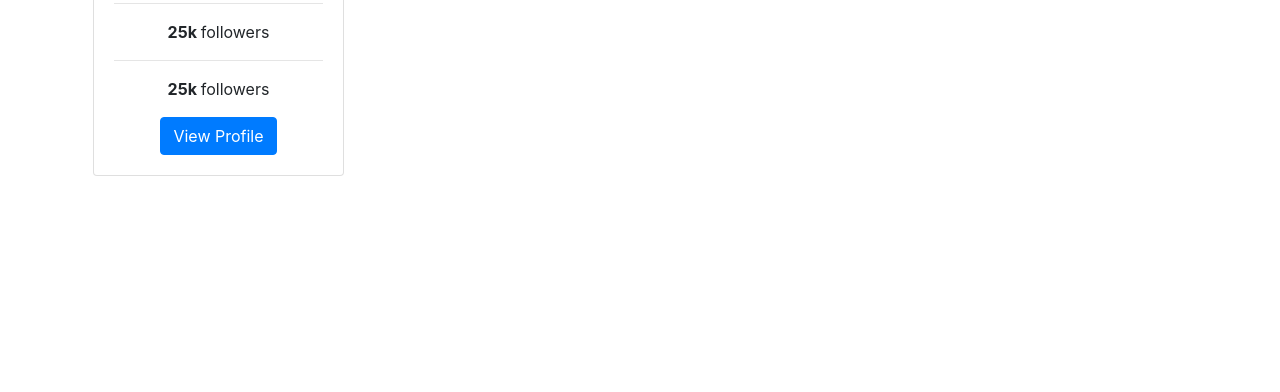
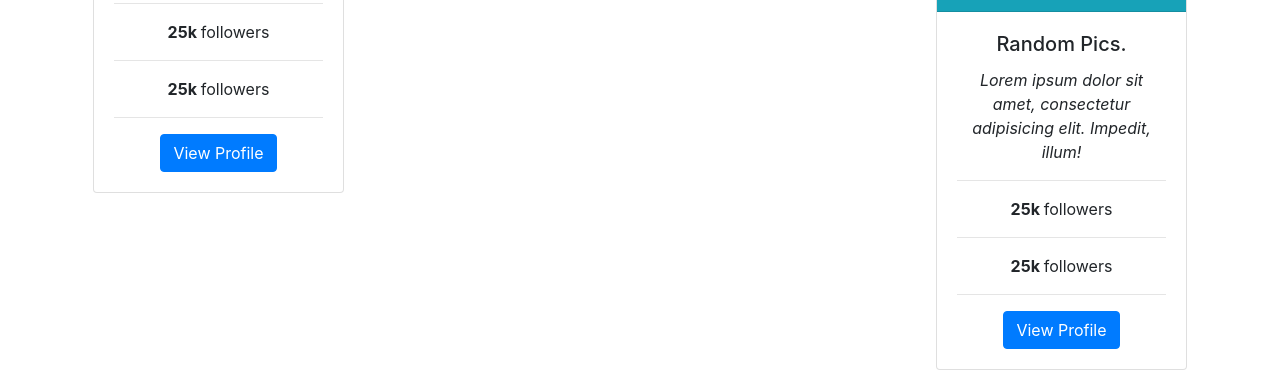
Before and after one commit to SavaN222/SocialBook, a PHP site: page /socialbook/ in a window 1280 px wide. Shown: the part 408-800 px from the top of the page. Run offline with PHP 8.4, Linux system fonts and the light colour scheme; data that the repository does not hold is empty; some libraries are stand-ins or nearby versions.

Commit message:
Code Optimization

```diff
--- a/app/config/config.php
+++ b/app/config/config.php
@@ -1,4 +1,5 @@
 <?php
+
 // DB Params
 define('DB_HOST', 'localhost');
 define('DB_USER', 'root');
--- a/app/config/helpers.php
+++ b/app/config/helpers.php
@@ -1,4 +1,5 @@
 <?php
+
 function redirect($page)
 {
     header('Location: ' . URLROOT . '/' . $page);
--- a/app/libraries/Controller.php
+++ b/app/libraries/Controller.php
@@ -1,5 +1,7 @@
 <?php
+
 namespace App\libraries;
+
 /**
  * Base controller
  * Loads the models and views
--- a/app/libraries/Core.php
+++ b/app/libraries/Core.php
@@ -1,5 +1,7 @@
 <?php
+
 namespace App\libraries;
+
 /**
  * App Core Class
  * Creates URL & loads core controller
@@ -44,7 +46,7 @@ class Core
     }
 
     /**
-     * Get url in array [controller, method , params[]];
+     * Get clean url in array [controller, method , params[]];
      * @return array
      */
     public function getUrl()
--- a/app/libraries/Database.php
+++ b/app/libraries/Database.php
@@ -1,6 +1,9 @@
 <?php
+
 namespace App\libraries;
+
 use PDO;
+
 /**
  * PDO Database Class
  * Connect to database
--- a/app/models/Page.php
+++ b/app/models/Page.php
@@ -1,5 +1,7 @@
 <?php
+
 use App\libraries\Database;
+
 class Page
 {
     private $db;
--- a/app/views/pages/index.php
+++ b/app/views/pages/index.php
@@ -11,7 +11,8 @@
                 <hr>
                 <p class="card-text"><strong>25k </strong>followers</p>
                 <hr>
-            <p class="card-text"><strong>25k </strong> followers</p>
+                <p class="card-text"><strong>25k </strong>followers</p>
+                <hr>
                 <a href="#" class="btn btn-primary">View Profile</a>
           </div>
         </div>
@@ -20,30 +21,47 @@
     <div class="col-lg-6">
         <div class="card">
             <div class="card-body border-strong">
-                    <div class="row align-items-center">
-                        <div class="col-lg-3">
-                            <img class="w-100" src="<?php echo URLROOT; ?>/images/cartman.jpg" alt="">
-                        </div>
-                        <div class="col-lg-9">
-                            <p class="card-text text-primary">O cemu razmisljas?</p>
+                <p class="card-text text-primary text-center">O cemu razmisljas?</p>
                 <form action="">
                     <div class="form-group">
                         <textarea name="" id="" class="form-control"></textarea>
                     </div>
-            <div class="form-group text-right">
-            <input type="submit" class="btn btn-info" value="POST">
+                <div class="form-icons d-flex ">
+                    <div class="form-group">
+                         <button type="submit" class="btn">
+                         <i class="fas fa-camera fa-3x text-info"></i>
+                        </button>
                 </div>
-        </form>
+                <div class="form-group ml-auto">
+                    <button type="submit" class="btn">
+                    <i class="fab fa-telegram fa-3x text-info"></i>
+                    </button>
+                </div>
         </div>
 
-                </div>
+        </form>
+
             </div>
         </div>
 
     </div><!-- col-lg-6 -->
 
     <div class="col-lg-3">
-
+        <div class="card">
+            <div class="card-header bg-info">
+                <img src="https://picsum.photos/200/300?random=1" class="card-img-top" alt="...">
+          </div>
+            <div class="card-body text-center">
+                <h5 class="card-title">Random Pics.</h5>
+                <p class="card-blockquote font-italic">Lorem ipsum dolor sit amet, consectetur adipisicing elit. Impedit, illum!</p>
+                <hr>
+                <p class="card-text"><strong>25k </strong>followers</p>
+                <hr>
+                <p class="card-text"><strong>25k </strong>followers</p>
+                <hr>
+                <a href="#" class="btn btn-primary">View Profile</a>
+          </div>
+        </div>
     </div><!-- col-lg-3 -->
 </div> <!-- row -->
 <?php require APPROOT . '/views/inc/footer.php'; ?>
```
Also changed, not shown: app/controllers/PagesController.php (+2 -5 lines), app/controllers/RegisterController.php (added, +19 -0 lines), app/views/register/index.php (added, +10 -0 lines). Lines whose indentation alone changed are shown as unchanged.
